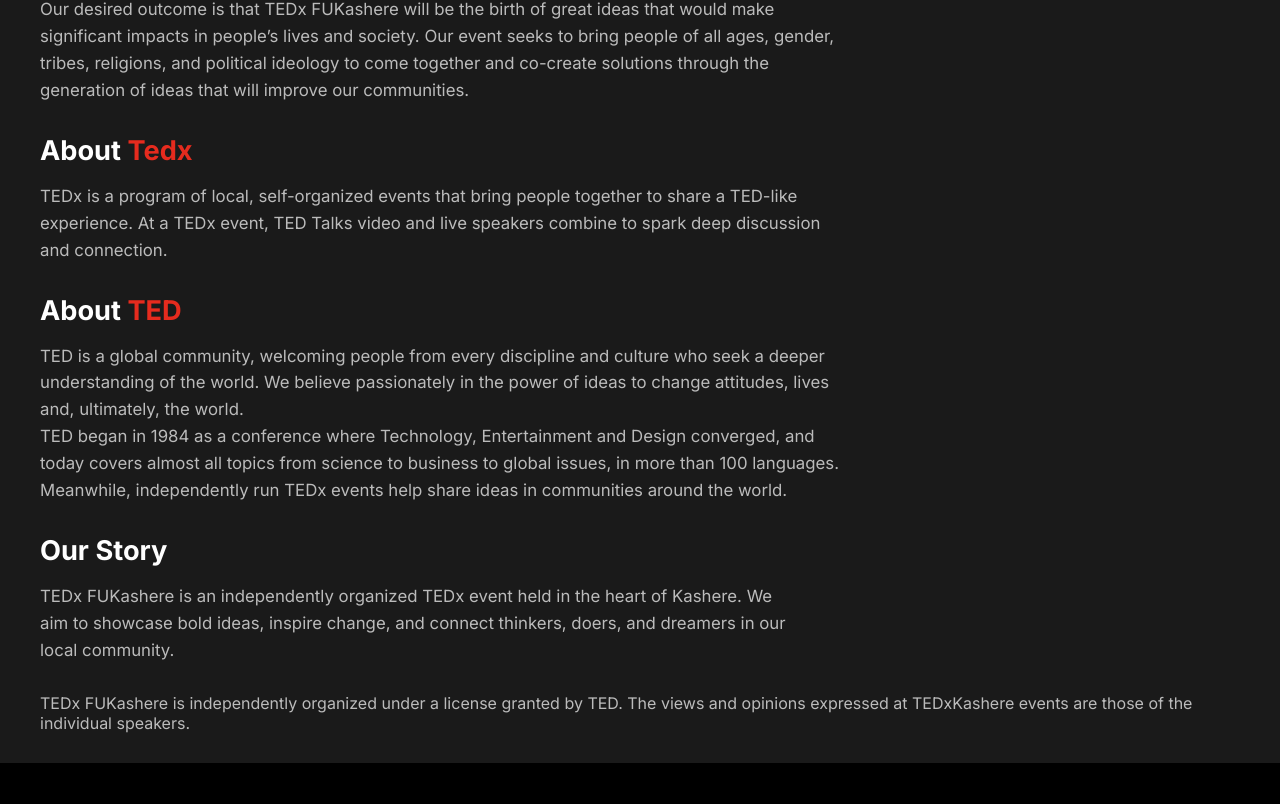
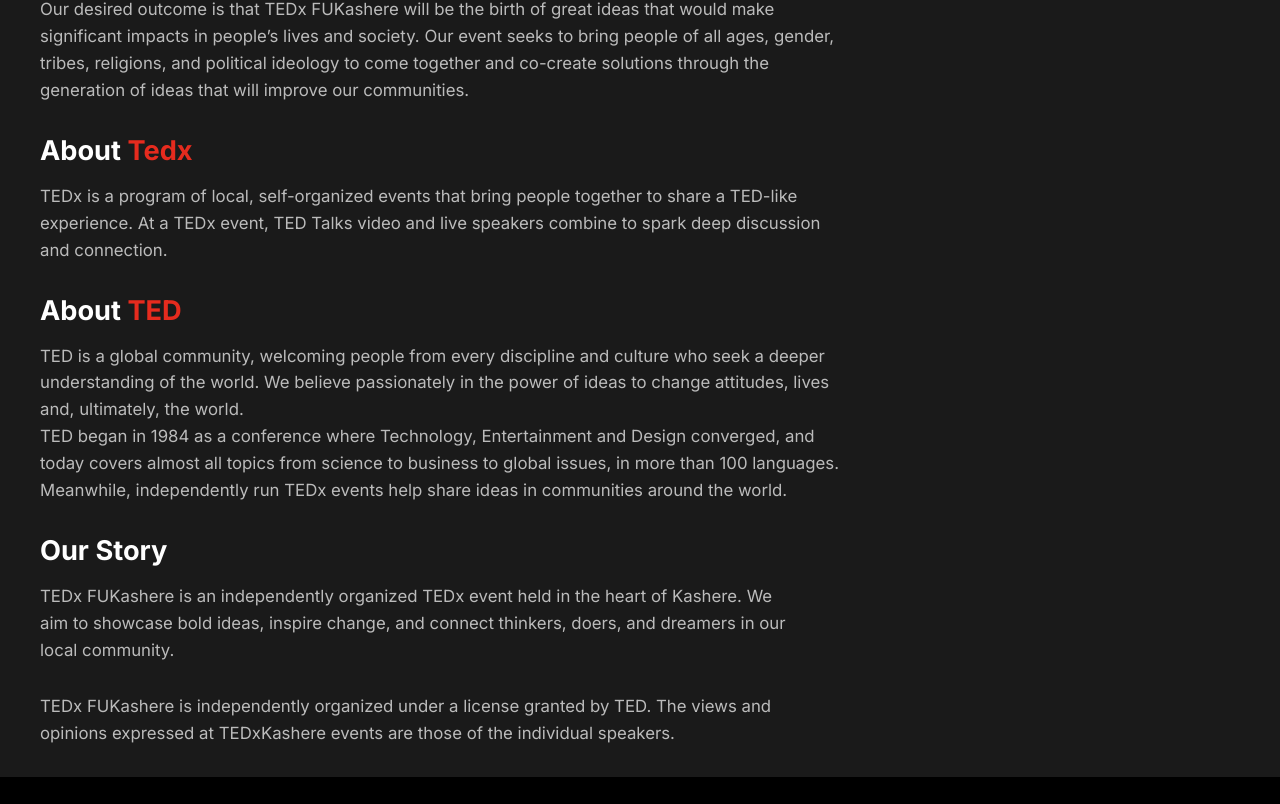
Before and after one commit to Meetkamal256/tedxkashere, a Next.js app: page /about in a window 1280 px wide. Shown: the part 696-1500 px from the top of the page. Built offline with nearby package versions, Linux system fonts and the light colour scheme.

Commit message:
refactor: use semantic tag and simplify markup structure in aboutPage section

```diff
--- a/app/about/page.module.css
+++ b/app/about/page.module.css
@@ -3,7 +3,7 @@
   padding: 30px 16px;
   color: #bbb;
 
-  .aboutContent {
+  .bottomSection {
     display: flex;
     flex-direction: column;
     gap: 30px;
@@ -11,21 +11,21 @@
     margin: 0 auto;
   }
 
-  .aboutHero {
+  .topSection {
     text-align: center;
     margin-bottom: 3rem;
   }
 
-  .aboutHero h1 {
+  .topSection h1 {
     font-size: 1.8rem;
     color: #fff;
   }
 
-  .aboutHero span {
+  .topSection span {
     color: #e62b1e;
   }
 
-  .aboutHero p {
+  .topSection p {
     font-size: 1rem;
     color: #bbb;
     max-width: 800px;
@@ -36,17 +36,17 @@
     margin-top: 30px;
   }
 
-  .tedxContainer h2 {
+  .article h2 {
     font-size: 1.3rem;
     color: #fff;
     margin-bottom: 1rem;
   }
 
-  .tedxContainer span {
+  .article span {
     color: #e62b1e;
   }
 
-  .tedxContainer p {
+  .article p {
     font-size: 0.9rem;
     color: #bbb;
     line-height: 1.6;
@@ -55,35 +55,35 @@
 
   /* Tablets and up */
   @media (min-width: 768px) {
-    .aboutHero h1 {
+    .topSection h1 {
       font-size: 2.2rem;
     }
 
-    .aboutHero p {
+    .topSection p {
       font-size: 1.1rem;
     }
 
-    .tedxContainer h2 {
+    .article h2 {
       font-size: 1.5rem;
     }
 
-    .tedxContainer p {
+    .article p {
       font-size: 1rem;
     }
   }
 
   /* Desktops and up */
   @media (min-width: 1024px) {
-    .aboutHero h1 {
+    .topSection h1 {
       font-size: 2.5rem;
     }
 
-    .aboutHero p,
-    .tedxContainer p {
+    .topSection p,
+    .article p {
       font-size: 1.05rem;
     }
 
-    .tedxContainer h2 {
+    .article h2 {
       font-size: 1.7rem;
     }
   }
@@ -94,20 +94,16 @@
       padding: 60px 80px;
     }
 
-    .aboutHero h1 {
+    .topSection h1 {
       font-size: 3rem;
     }
 
-    .aboutHero p {
+    .topSection p {
       font-size: 1.2rem;
     }
 
-    .tedxContainer h2 {
+    .article h2 {
       font-size: 2rem;
-    }
-
-    .tedxContainer p {
-      font-size: 1.1rem;
     }
   }
 }
--- a/app/about/page.tsx
+++ b/app/about/page.tsx
@@ -4,14 +4,15 @@
   return (
     <section>
       <div className={styles.aboutPage}>
-        <div className={styles.aboutHero}>
+        <div className={styles.topSection}>
           <h1>
             About <span>Tedx</span> FUKashere
           </h1>
           <p>Ideas worth spreading, locally organized in Kashere.</p>
         </div>
-        <div className={styles.aboutContent}>
-          <div className={styles.tedxContainer}>
+
+        <div className={styles.bottomSection}>
+          <article className={styles.article}>
             <h2>
               About <span>Tedx</span> FUKashere
             </h2>
@@ -46,8 +47,8 @@
               co-create solutions through the generation of ideas that will
               improve our communities.
             </p>
-          </div>
-          <div className={styles.tedxContainer}>
+          </article>
+          <article className={styles.article}>
             <h2>
               About <span>Tedx</span>
             </h2>
@@ -57,8 +58,9 @@
               TED Talks video and live speakers combine to spark deep discussion
               and connection.
             </p>
-          </div>
-          <div className={styles.tedxContainer}>
+          </article>
+
+          <article className={styles.article}>
             <h2>
               About <span>TED</span>
             </h2>
@@ -75,22 +77,23 @@
               Meanwhile, independently run TEDx events help share ideas in
               communities around the world.
             </p>
-          </div>
-          <div className={styles.tedxContainer}>
+          </article>
+          <article className={styles.article}>
             <h2>Our Story</h2>
             <p>
-              TEDx FUKashere is an independently organized TEDx event held in the
-              heart of Kashere. We aim to showcase bold ideas, inspire change,
-              and connect thinkers, doers, and dreamers in our local community.
+              TEDx FUKashere is an independently organized TEDx event held in
+              the heart of Kashere. We aim to showcase bold ideas, inspire
+              change, and connect thinkers, doers, and dreamers in our local
+              community.
             </p>
-          </div>
-          <div className={styles.license}>
+          </article>
+          <article className={styles.article}>
             <p>
-              TEDx FUKashere is independently organized under a license granted by
-              TED. The views and opinions expressed at TEDxKashere events are
+              TEDx FUKashere is independently organized under a license granted
+              by TED. The views and opinions expressed at TEDxKashere events are
               those of the individual speakers.
             </p>
-          </div>
+          </article>
         </div>
       </div>
     </section>
```
